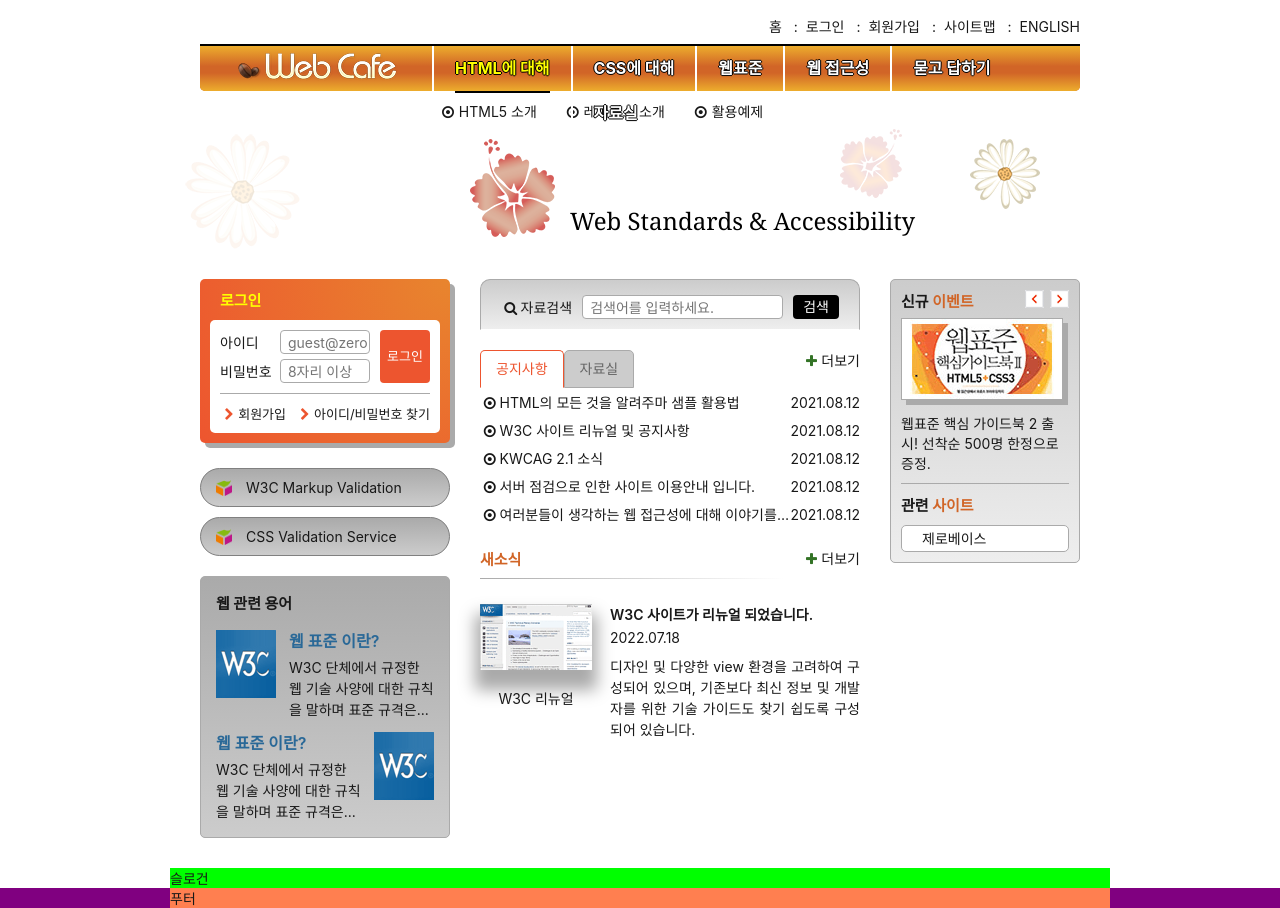
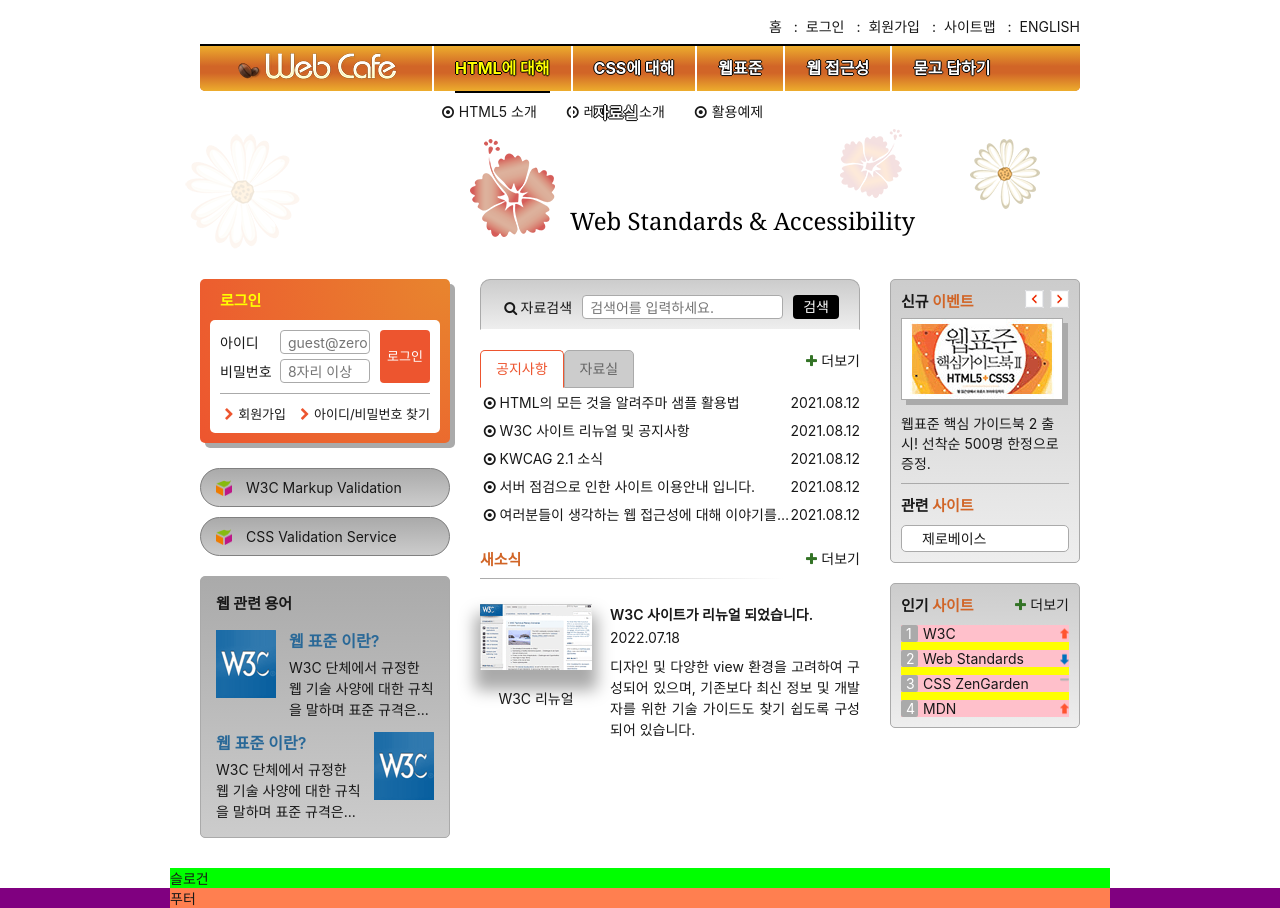
Before and after one commit to chaerin-dev/connecTo_HTML_CSS, a website: page HTML5/index.html in a window 1280 px wide. Drawn offline with Linux system fonts and the light colour scheme; a web font is replaced by a local one.

Commit message:
인기 사이트 부분 스스로 스타일링

```diff
--- a/HTML5/css/index.css
+++ b/HTML5/css/index.css
@@ -619,7 +619,8 @@
   border-bottom: 1px solid #aaa;
 }
 .event-title,
-.related-title {
+.related-title,
+.favorite-title {
   font-size: 1.5rem;
   font-weight: 700;
 }
@@ -706,33 +707,54 @@
   padding: 0 0 0 20px;
 }
 
-/*
-
-.event-button-prev,
-.event-button-next {
-  width: 18px;
-  height: 18px;
+/* 인기 사이트 */
+.favorite {
+  margin-top: 20px;
+  position: relative;
 }
-.event-button-prev {
-  background: url("../images/back_forward.png");
+.favorite-list {
+  margin-top: 10px;
+  background-color: yellow;
+  list-style: none;
 }
-
-.event::after {
-  display: block;
-  content: "";
-  width: 95%;
-  height: 1px;
-  margin: 10px auto;
+.favorite-list li {
+  position: relative;
+  background-color: pink;
+  margin-top: 8px;
+  text-indent: 0.5rem;
+  counter-increment: inst;
+}
+.favorite-list li:nth-child(n)::before {
+  content: counter(inst);
+  width: 17px;
+  height: 17px;
+  color: #fff;
   background-color: #aaa;
+  border-radius: 2px;
+  float: left;
 }
-.event-title,
-.related-title {
-  font-size: 18px;
-  font-weight: 700;
+.favorite-list em {
+  position: absolute;
+  top: 50%;
+  right: 0;
+  width: 9px;
+  height: 11px;
+  transform: translateY(-50%);
+  background-image: url("./images/rank.png");
+  background-repeat: no-repeat;
 }
-
-.related {
-} */
+.favorite-list .down {
+  background-position: 0 -44px;
+}
+.favorite-list .stop {
+  background-position: 0 -26px;
+}
+.favorite-more {
+  position: absolute;
+  top: 2px;
+  right: 2px;
+  padding: 8px;
+}
 
 /* 슬로건 */
 .slogan {
--- a/HTML5/index.html
+++ b/HTML5/index.html
@@ -409,6 +409,20 @@
             </section>
           </section>
         </div>
+        <section class="favorite gradient-effect">
+          <h2 class="favorite-title">인기 <span class="accent-color">사이트</span></h2>
+          <ol class="favorite-list">
+            <li class="no1"><a href="/">W3C</a><em class="up" aria-label="상승"></em></li>
+            <li class="no2">
+              <a href="/">Web Standards</a><em class="down" aria-label="하락"></em>
+            </li>
+            <li class="no3">
+              <a href="/">CSS ZenGarden</a><em class="stop" aria-label="변동없음"></em>
+            </li>
+            <li class="no4"><a href="#">MDN</a><em class="up" aria-label="상승"></em></li>
+          </ol>
+          <a href="/" class="icon-plus more favorite-more" title="인기 사이트">더보기</a>
+        </section>
       </div>
     </main>
     <article class="slogan">슬로건</article>
```
